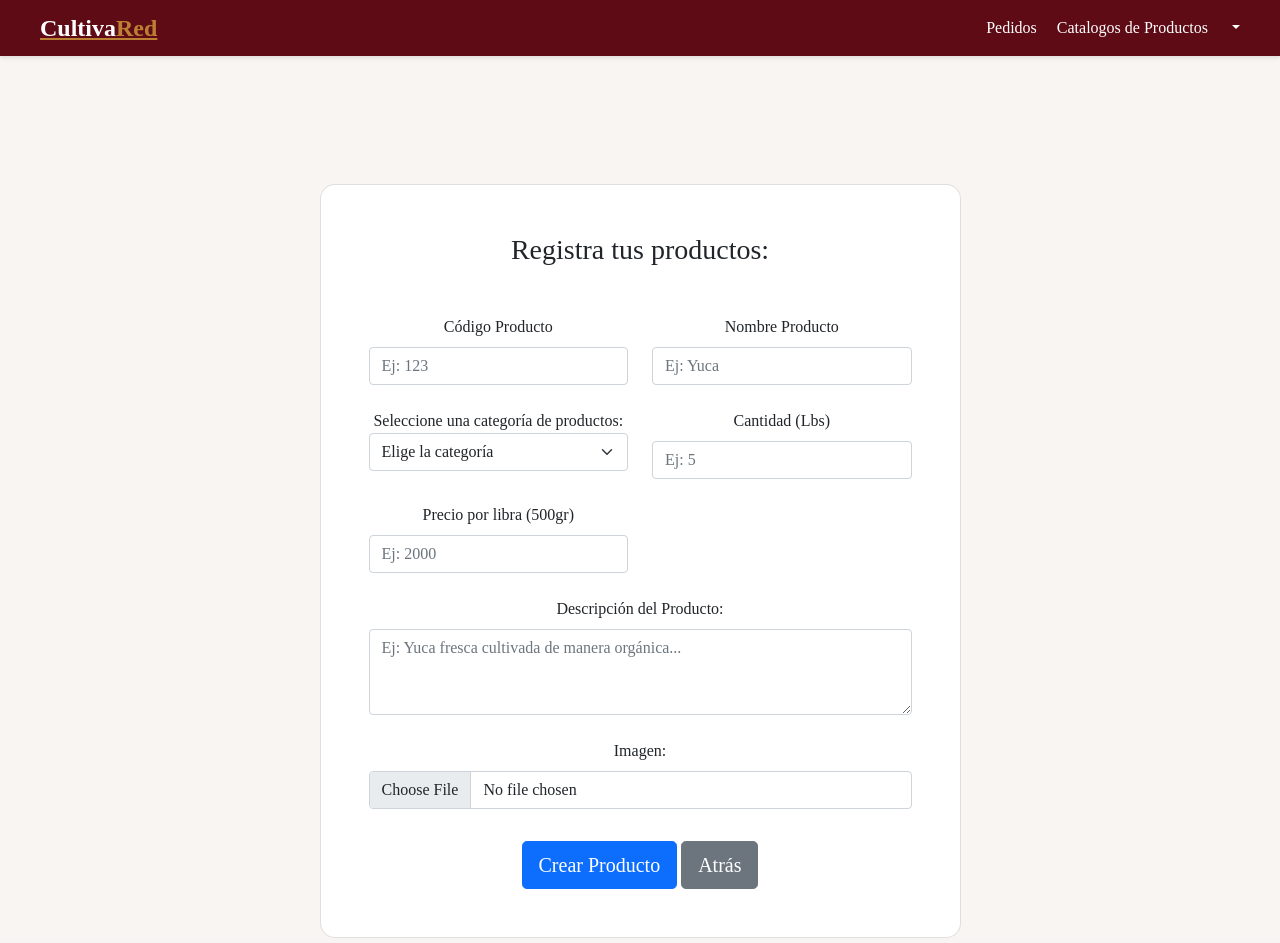
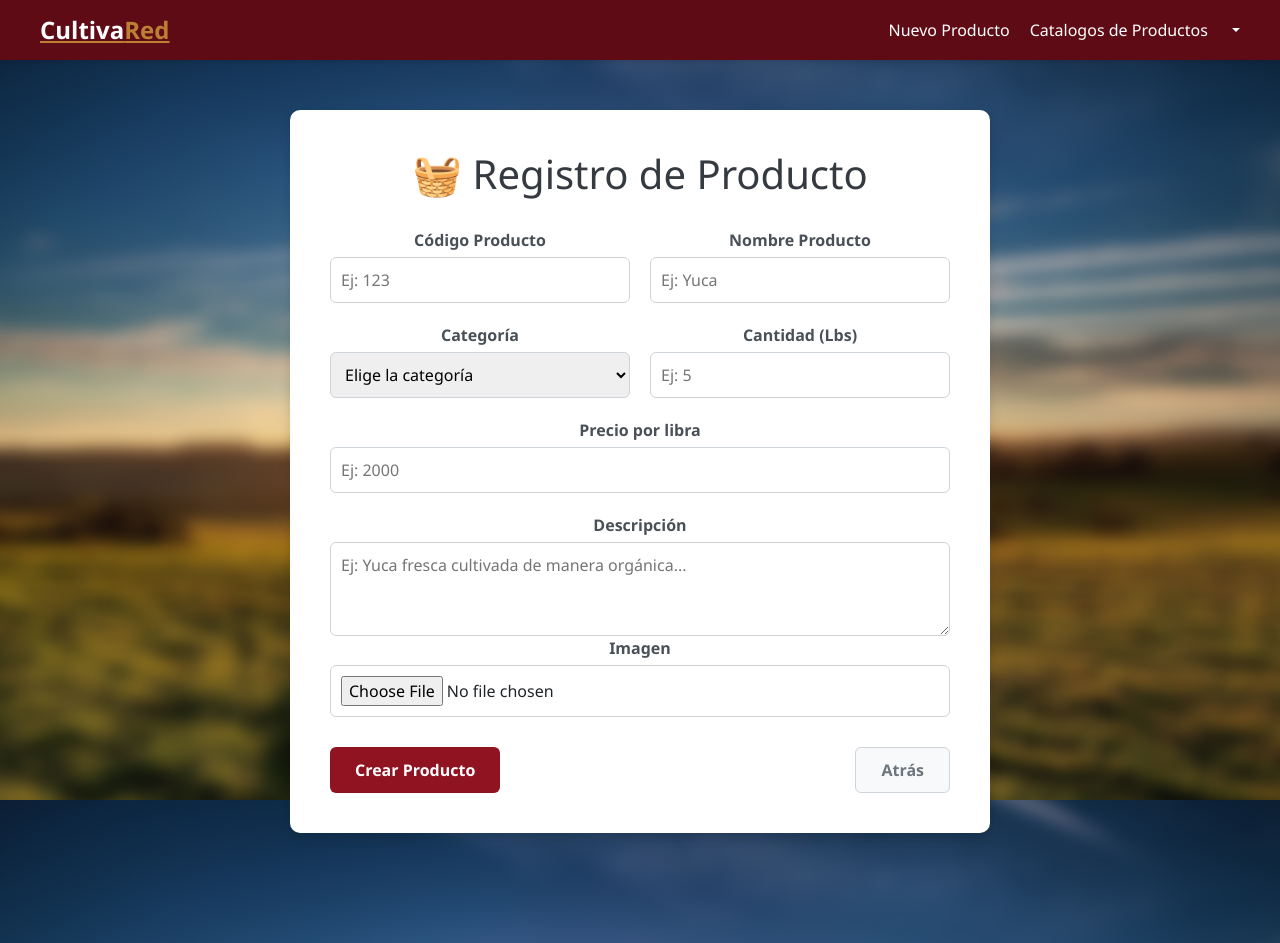
Before and after one commit to LauraaCa/cultivared_, a Flask app: page /VENDEDOR/RegistroProductos in a window 1280 px wide. Run offline with Flask 3, Linux system fonts and the light colour scheme; the visitor is signed in with stand-in values (Sample User, id 1); data that the repository does not hold is empty; some libraries are stand-ins or nearby versions.

Commit message:
mejora de vistas

```diff
--- a/src/routes/vendedor.py
+++ b/src/routes/vendedor.py
@@ -121,12 +121,30 @@ def mis_productos():
 
 @main.route('/HistorialPedidos')
 def historial_pedidos():
-    return render_template('/vendedor/historialPedidos.html')
+    if 'id' not in session:
+        return """<script> alert("Por favor, inicie sesión."); window.location.href = "/CULTIVARED/login"; </script>"""
+
+    conn = get_connection()
+    cur = conn.cursor()
+    cur.execute('SELECT * FROM usuarios WHERE id = %s', (session['id'],))
+    user = cur.fetchone()
+    cur.close()
+    conn.close()
+    return render_template('/vendedor/historialPedidos.html', user=user)
 
 
 @main.route('/ResumenVentas')
 def resumen_ventas():
-    return render_template('/vendedor/resumenVentas.html')
+    if 'id' not in session:
+        return """<script> alert("Por favor, inicie sesión."); window.location.href = "/CULTIVARED/login"; </script>"""
+
+    conn = get_connection()
+    cur = conn.cursor()
+    cur.execute('SELECT * FROM usuarios WHERE id = %s', (session['id'],))
+    user = cur.fetchone()
+    cur.close()
+    conn.close()
+    return render_template('/vendedor/resumenVentas.html',user=user)
 
 
 @main.route('/MiPerfil')
@@ -141,4 +159,4 @@ def mi_perfil():
     cur.close()
     conn.close()
 
-    return render_template('/vendedor/perfilVendedor.html', user=user)
+    return render_template('/vendedor/perfil.html', user=user)
--- a/src/static/css/inicio.css
+++ b/src/static/css/inicio.css
@@ -10,6 +10,12 @@ body {
     background-color: #5E0B15; /* Rojo oscuro */
     padding: 10px 20px;
     box-shadow: 0 2px 4px rgba(0, 0, 0, 0.1);
+    position: fixed;
+  top: 0;
+  left: 0;
+  width: 100%;
+  height: 60px;
+
 }
 
 .navbar .container {
--- a/src/static/css/registroProducto.css
+++ b/src/static/css/registroProducto.css
@@ -1,36 +1,102 @@
 body {
-    background: url(/static/img/Back.jpg) center;
-    background-size: auto;
+  margin: 50px;
+  font-family: 'Segoe UI', sans-serif;
+  background: url(/static/img/Back.jpg) center no-repeat;
+  background-size: cover;
+  background-attachment: fixed;
 }
 
-  .card{
-    color: #b34700;
+.registro-section {
+  display: flex;
+  justify-content: center;
+  align-items: center;
+  padding: 60px 20px;
 }
 
-  .card1 {
-    background-color: #ffe699;
-    border-radius: 15px;
+.registro-card {
+  background-color: #ffffff;
+  border-radius: 10px;
+  padding: 40px;
+  width: 100%;
+  max-width: 700px;
+  box-shadow: 0 4px 12px rgba(0,0,0,0.15);
+  backdrop-filter: blur(4px);
 }
 
-  a {
-    color: #ff4208;
-    text-decoration: underline;
+.titulo {
+  text-align: center;
+  color: #343a40;
+  margin-bottom: 30px;
 }
 
-  .btn-primary {
-    margin-left: center;
-    width: 200px;
-    background-color: #e67300; /* Rojo más oscuro */
-    color: #fff;
-    padding: 10px 20px;
-    border: none;
-    border-radius: 20px;
-    font-size: 16px;
-    cursor: pointer;
-    transition: background-color 0.3s ease;
-    box-shadow: 0px 0px 10px rgba(0, 0, 0, 0.2);
+.form-row {
+  display: flex;
+  gap: 20px;
+  flex-wrap: wrap;
+  margin-bottom: 20px;
 }
 
-  .btn-primary:hover {
-    background-color: #b34700; /* Rojo más oscuro al hacer hover */
+.form-group {
+  flex: 1;
+  display: flex;
+  flex-direction: column;
 }
+
+.full-width {
+  width: 100%;
+}
+
+.form-group label {
+  font-weight: 600;
+  margin-bottom: 5px;
+  color: #495057;
+}
+
+.form-group input,
+.form-group select,
+.form-group textarea {
+  padding: 10px;
+  border: 1px solid #ced4da;
+  border-radius: 6px;
+  font-size: 16px;
+  transition: border-color 0.3s ease;
+}
+
+
+.form-actions {
+  display: flex;
+  justify-content: space-between;
+  margin-top: 30px;
+}
+
+.btn-submit,
+.btn-back {
+  padding: 10px 25px;
+  border-radius: 6px;
+  font-size: 16px;
+  text-decoration: none;
+  cursor: pointer;
+  font-weight: bold;
+  transition: background-color 0.3s ease;
+  text-align: center;
+}
+
+.btn-submit {
+  background-color: #8f1321;
+  color: white;
+  border: none;
+}
+
+.btn-submit:hover {
+  background-color: #5E0B15;
+}
+
+.btn-back {
+  background-color: #f8f9fa;
+  color: #6c757d;
+  border: 1px solid #ced4da;
+}
+
+.btn-back:hover {
+  background-color: #e2e6ea;
+}
--- a/src/templates/vendedor/crudProductos.html
+++ b/src/templates/vendedor/crudProductos.html
@@ -45,7 +45,9 @@
                         </tbody>
 
                     </table>
-                    <a href="/Vendedor" class="btn btn-secondary btn-lg">Atrás</a>
+                    <a href="/VENDEDOR/RegistroProductos" class="btn btn-secondary btn-lg" title="Agregar">Agregar Producto</a>
+                    <a href="/VENDEDOR" class="btn btn-secondary btn-lg">Atrás</a>
+
                 </div>
             </form>
         </div>
--- a/src/templates/vendedor/regitrosProducto.html
+++ b/src/templates/vendedor/regitrosProducto.html
@@ -1,32 +1,30 @@
 {% extends 'vendedor/vendedorBase.html' %}
 {% block body %}
+<link rel="stylesheet" href="{{ url_for('static', filename='css/registroProducto.css') }}">
 
-<section class="vh-100 gradient-custom">
-    <div class="container py-5 h-100">
-        <div class="row justify-content-center align-items-center h-100">
-            <div class="col-12 col-lg-9 col-xl-7">
-                <div class="card shadow-2-strong card-registration" style="border-radius: 15px;">
-                    <div class="card-body p-4 p-md-5">
-                        <h3 class="mb-4 pb-2 pb-md-0 mb-md-5">Registra tus productos:</h3>
+<section class="registro-section">
+  <div class="registro-card">
+    <h2 class="titulo">🧺 Registro de Producto</h2>
 
     <form action="{{ url_for('vendedor_blueprint.form') }}" method="POST" enctype="multipart/form-data">
-                            <div class="row">
-                                <div class="col-md-6 mb-4">
-                                    <label for="idProducto" class="form-label">Código Producto</label>
-                                    <input type="text" name="idProducto" class="form-control" placeholder="Ej: 123" title="Código Producto" required>
+
+      <div class="form-row">
+        <div class="form-group">
+          <label for="idProducto">Código Producto</label>
+          <input type="text" name="idProducto" placeholder="Ej: 123" required>
         </div>
 
-                                <div class="col-md-6 mb-4">
-                                    <label for="nombreProducto" class="form-label">Nombre Producto</label>
-                                    <input type="text" name="nombreProducto" class="form-control" placeholder="Ej: Yuca" title="Nombre del producto" required>
+        <div class="form-group">
+          <label for="nombreProducto">Nombre Producto</label>
+          <input type="text" name="nombreProducto" placeholder="Ej: Yuca" required>
         </div>
       </div>
 
-                            <div class="row">
-                                <div class="col-md-6 mb-4">
-                                    <label for="categoria">Seleccione una categoría de productos:</label>
-                                    <select id="categoria" name="categoria" class="form-select" title="Categoría del producto" required>
-                                        <option value="none">Elige la categoría</option>
+      <div class="form-row">
+        <div class="form-group">
+          <label for="categoria">Categoría</label>
+          <select name="categoria" required>
+            <option disabled selected>Elige la categoría</option>
             <option value="granos_cereales">Granos y Cereales</option>
             <option value="frutas">Frutas</option>
             <option value="verduras">Verduras</option>
@@ -41,40 +39,34 @@
           </select>
         </div>
 
-                                <div class="col-md-6 mb-4">
-                                    <label for="unidades" class="form-label">Cantidad (Lbs)</label>
-                                    <input type="number" name="unidades" class="form-control" title="Unidades" placeholder="Ej: 5">
+        <div class="form-group">
+          <label for="unidades">Cantidad (Lbs)</label>
+          <input type="number" name="unidades" placeholder="Ej: 5">
         </div>
       </div>
 
-                            <div class="row">
-                                <div class="col-md-6 mb-4">
-                                    <label for="precio" class="form-label">Precio por libra (500gr)</label>
-                                    <input type="number" name="precio" class="form-control" title="Precio" placeholder="Ej: 2000" required>
+      <div class="form-row">
+        <div class="form-group full-width">
+          <label for="precio">Precio por libra</label>
+          <input type="number" name="precio" placeholder="Ej: 2000" required>
         </div>
       </div>
 
-                            <div class="mb-4">
-                                <label for="descripcionProducto" class="form-label">Descripción del Producto:</label>
-                                <textarea name="descripcionProducto" class="form-control" rows="3" placeholder="Ej: Yuca fresca cultivada de manera orgánica..." required></textarea>
+      <div class="form-group full-width">
+        <label for="descripcionProducto">Descripción</label>
+        <textarea name="descripcionProducto" rows="3" placeholder="Ej: Yuca fresca cultivada de manera orgánica..." required></textarea>
       </div>
 
-                            <div class="mb-4">
-                                <label for="imagen" class="form-label">Imagen:</label>
-                                <input type="file" name="imagen" id="imagen" class="form-control" accept="image/*" required>
+      <div class="form-group full-width">
+        <label for="imagen">Imagen</label>
+        <input type="file" name="imagen" accept="image/*" required>
       </div>
 
-                            <div class="mt-4 pt-2">
-                                <button type="submit" class="btn btn-primary btn-lg" title="Crear Producto">Crear Producto</button>
-                                <a href="{{ url_for('vendedor_blueprint.vendedor') }}" class="btn btn-secondary btn-lg" title="Atrás">Atrás</a>
+      <div class="form-actions">
+        <button type="submit" class="btn-submit">Crear Producto</button>
+        <a href="{{ url_for('vendedor_blueprint.vendedor') }}" class="btn-back">Atrás</a>
       </div>
     </form>
-
-                    </div>
-                </div>
-            </div>
-        </div>
   </div>
 </section>
-
 {% endblock %}
--- a/src/templates/vendedor/vendedorBase.html
+++ b/src/templates/vendedor/vendedorBase.html
@@ -16,14 +16,14 @@
 <body>
     <nav class="navbar sticky-top">
         <div class="container">
-            <a href="/" class="logo" title="CultivaRed"><span class="li">Cultiva</span>Red</a>
+            <a href="/VENDEDOR" class="logo" title="CultivaRed"><span class="li">Cultiva</span>Red</a>
             <ul class="nav-links">
-                <li><a href="/VENDEDOR/RegistroProductos" title="Pedidos">Pedidos</a></li>
-                <li><a href="#" title="Catalogos de Productos">Catalogos de Productos</a></li>
+                <li><a href="/VENDEDOR/RegistroProductos" title="Pedidos">Nuevo Producto</a></li>
+                <li><a href="/VENDEDOR/MisProductos" title="Catalogos de Productos">Catalogos de Productos</a></li>
                 <li class="nav-item dropdown">
                     <a class="nav-link dropdown-toggle" data-bs-toggle="dropdown" href="#" role="button" aria-haspopup="true" aria-expanded="false" title="{{ user[1] }} {{ user[2]}}"> {{ user[1] }} {{ user[2]}}</a>
                     <div class="dropdown-menu">
-                        <a class="dropdown-item" href="#" title="Mi perfil">Mi perfil</a>
+                        <a class="dropdown-item" href="/VENDEDOR/Miperfil" title="Mi perfil">Mi perfil</a>
                         <div class="dropdown-divider"></div>
                         <a class="dropdown-item" href="#" title="Cerrar Sesion">Cerrar Sesion</a>
                     </div>
```
Also changed, not shown: src/static/css/vendedorHistorialPedidos.css (added, +55 -0 lines), src/static/css/vendedorPerfil.css (added, +87 -0 lines), src/static/css/vendedorResumenVentas.css (added, +62 -0 lines), src/templates/vendedor/historialPedidos.html (+52 -0 lines), src/templates/vendedor/perfil.html (added, +41 -0 lines), src/templates/vendedor/resumenVentas.html (+65 -0 lines). Lines whose indentation alone changed are shown as unchanged.
